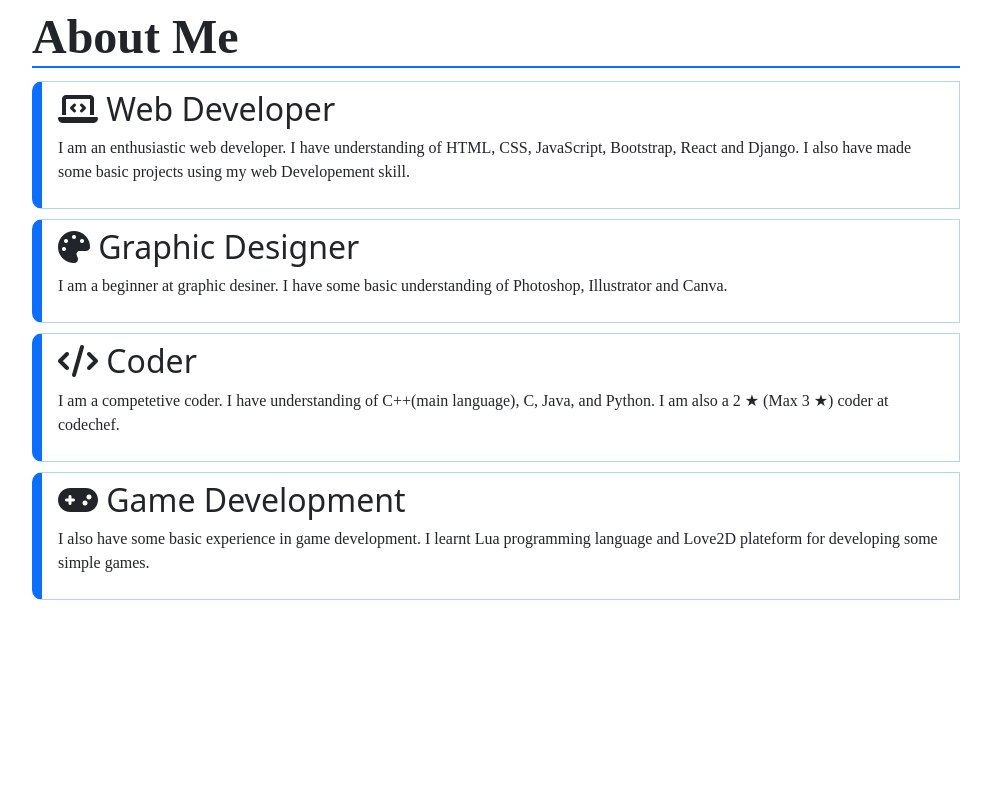
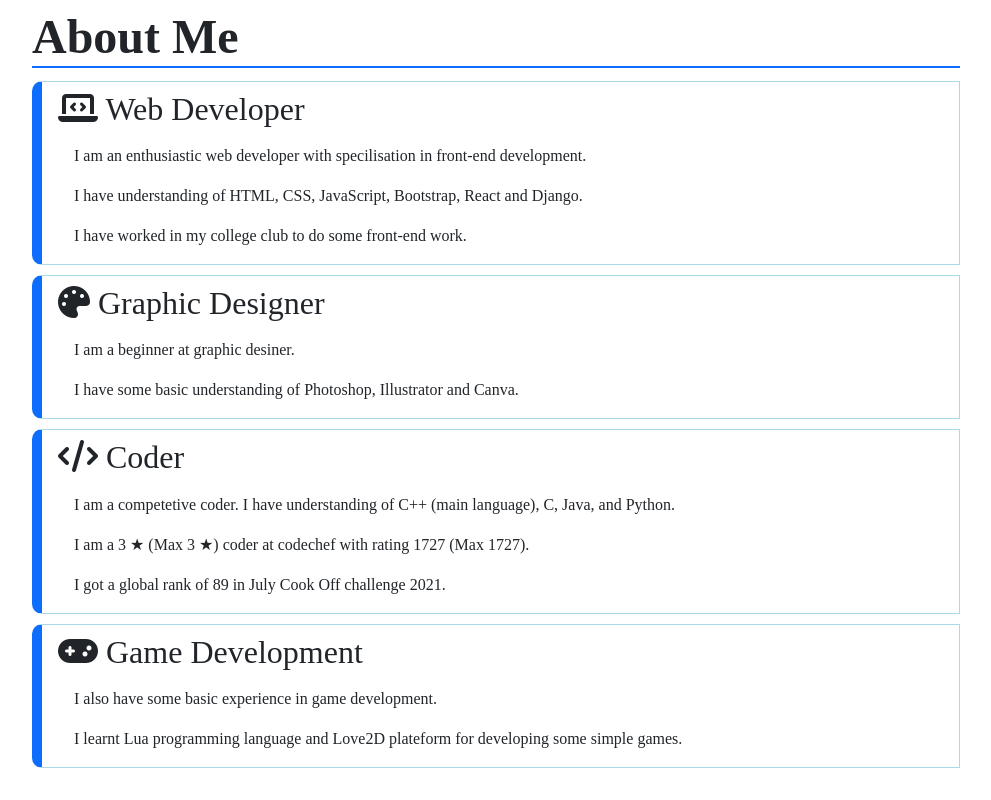
Before and after one commit to Rishikesh-kumar-7258/portfolio_, a plain HTML site: page index.html in a window 1280 px wide. Shown: the part 840-1640 px from the top of the page, without its empty margins (272-1263 px from the left). Drawn offline with nearby package versions, Linux system fonts and the light colour scheme.

Commit message:
made some changes in about me section

```diff
--- a/index.html
+++ b/index.html
@@ -57,23 +57,33 @@
         <ul class="list-group">
             <li class="list-group-item">
                 <h2><span><i class="fas fa-laptop-code"></i></span> Web Developer</h2>
-                <p>I am an enthusiastic web developer. I have understanding of HTML, CSS, JavaScript, Bootstrap, React
-                    and Django. I also have made some basic projects using my web Developement skill.</p>
+                    <ul class="list-group">
+                        <li class="list-group-item">I am an enthusiastic web developer with specilisation in front-end development.</li>
+                        <li class="list-group-item">I have understanding of HTML, CSS, JavaScript, Bootstrap, React and Django.</li>
+                        <li class="list-group-item">I have worked in my college club to do some front-end work.</li>
+                    </ul>
             </li>
             <li class="list-group-item">
                 <h2><span><i class="fas fa-palette"></i></span> Graphic Designer</h2>
-                <p>I am a beginner at graphic desiner. I have some basic understanding of Photoshop, Illustrator and
-                    Canva.</p>
+                    <ul class="list-group">
+                        <li class="list-group-item">I am a beginner at graphic desiner.</li>
+                        <li class="list-group-item">I have some basic understanding of Photoshop, Illustrator and Canva.</li>
+                    </ul>
             </li>
             <li class="list-group-item">
                 <h2><span><i class="fas fa-code"></i></span> Coder</h2>
-                <p>I am a competetive coder. I have understanding of C++(main language), C, Java, and Python. I am also
-                    a 2 &#9733; (Max 3 &#9733;) coder at codechef. </p>
+                <ul class="list-group">
+                    <li class="list-group-item">I am a competetive coder. I have understanding of C++ (main language), C, Java, and Python.</li>
+                    <li class="list-group-item">I am a 3 &#9733; (Max 3 &#9733;) coder at codechef with rating 1727 (Max 1727).</li>
+                    <li class="list-group-item">I got a global rank of 89 in July Cook Off challenge 2021.</li>
+                </ul>
             </li>
             <li class="list-group-item">
                 <h2><span><i class="fas fa-gamepad"></i></span> Game Development</h2>
-                <p>I also have some basic experience in game development. I learnt Lua programming language and Love2D
-                    plateform for developing some simple games.</p>
+                    <ul class="list-group">
+                        <li class="list-group-item">I also have some basic experience in game development.</li>
+                        <li class="list-group-item">I learnt Lua programming language and Love2D plateform for developing some simple games.</li>
+                    </ul>
             </li>
         </ul>
     </section>
--- a/index.scss
+++ b/index.scss
@@ -32,7 +32,7 @@
     font-family: "./Assets/fonts/Robot slab/RobotoSlab-Medium.ttf";
 }
 
-p {
+p, li {
     font-family: "./Assets/fonts/open sans/OpenSans-Bold.ttf";
 }
 
@@ -77,6 +77,11 @@
         border-left : 10px solid #0d6efd;
         margin : 5px 0;
         border-radius : 10px 0 0 10px;
+
+        li{
+            margin : 0;
+            border : 0;
+        }
     }
 }
 
```
Also changed, not shown: index.css, 1 other file.
